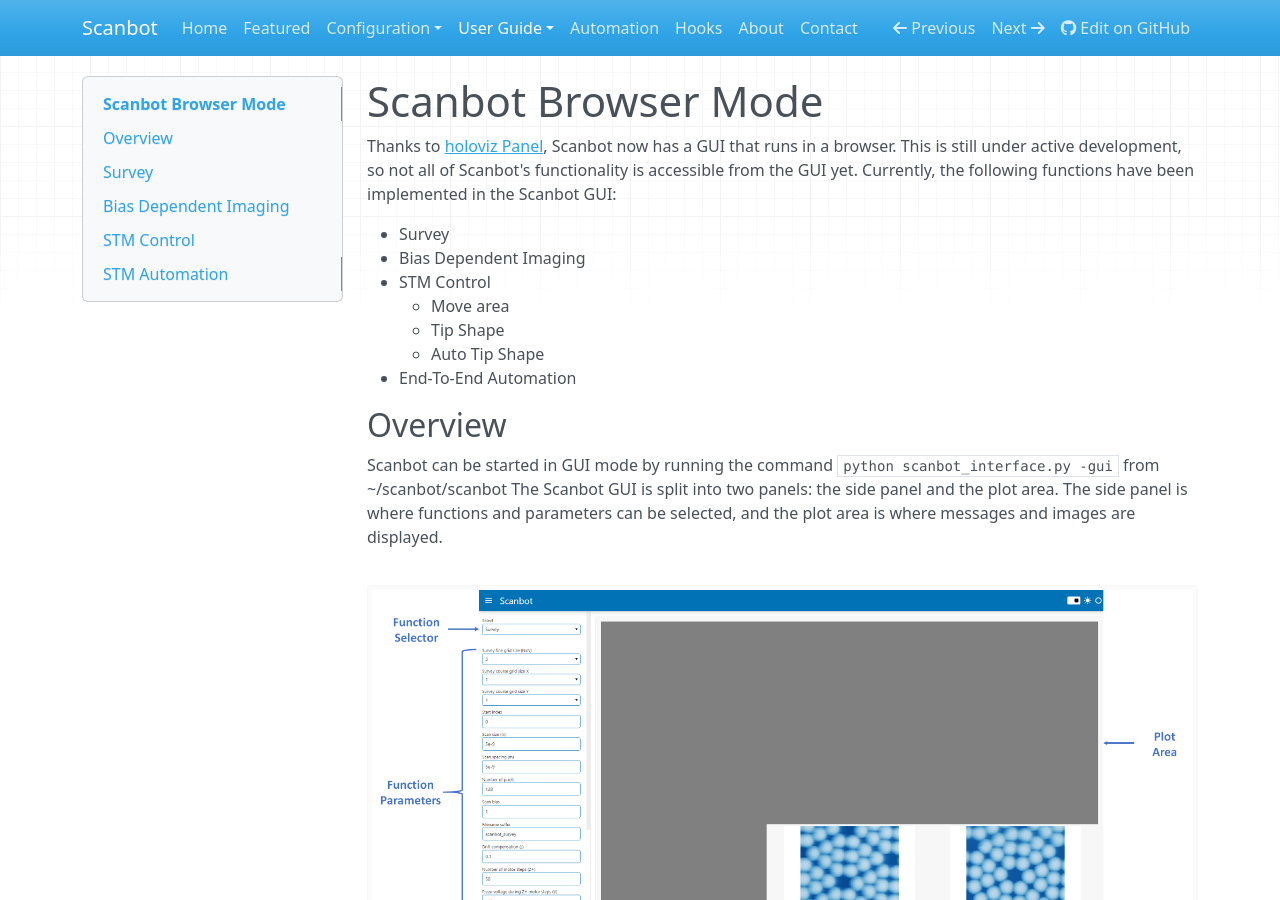
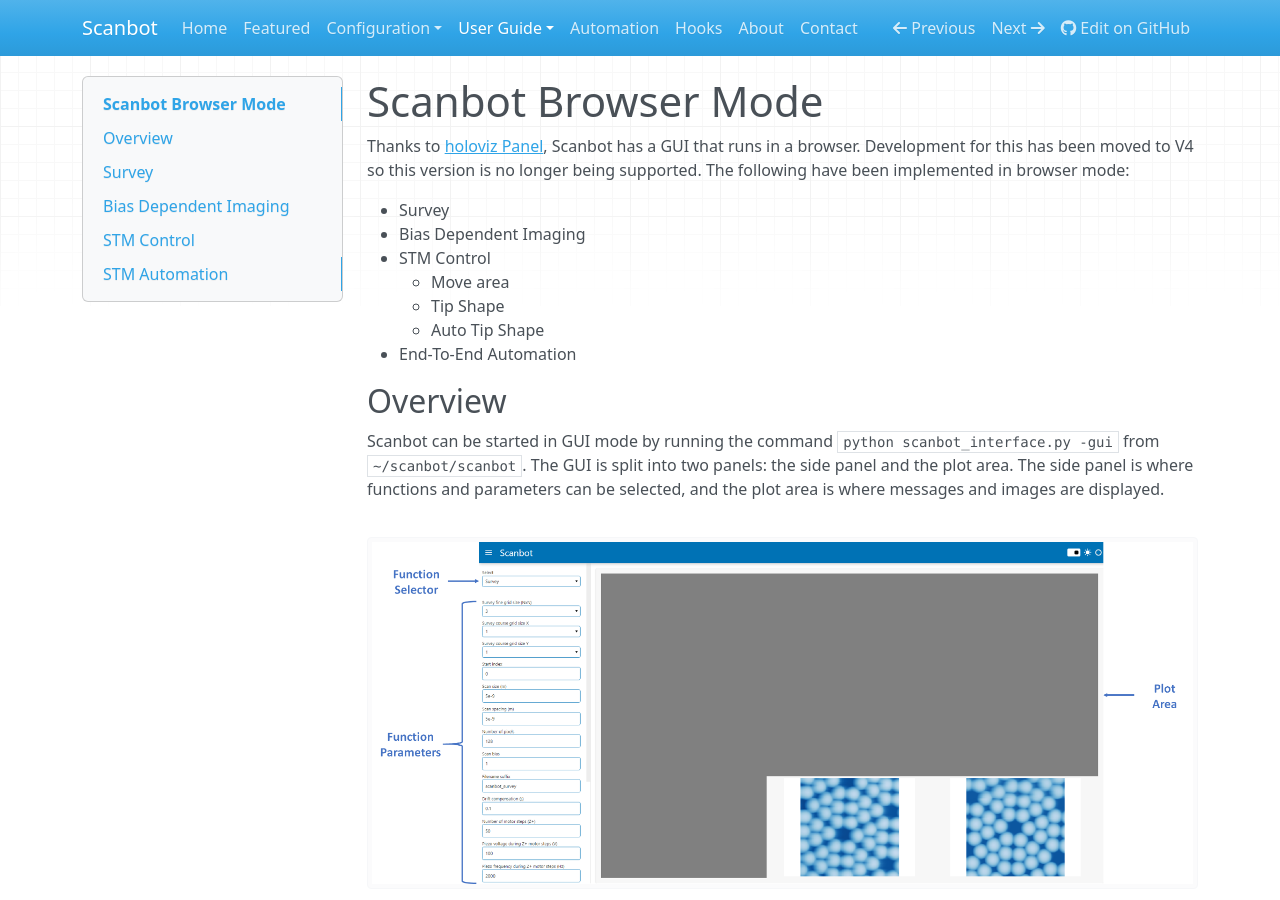
Before and after one commit to New-Horizons-SPM/scanbot, an MkDocs documentation site: the page built from docs/gui.md, in a window 1280 px wide and 900 px high. Built offline with MkDocs 1.6.1, drawn with Linux system fonts in a browser that asks for light colours; nearby versions of some CDN libraries.

Commit message:
Docs updated for web-app and browser

````diff
--- a/docs/gui.md
+++ b/docs/gui.md
@@ -1,8 +1,8 @@
 # Scanbot Browser Mode
 
-Thanks to [holoviz Panel](https://panel.holoviz.org/), Scanbot now has a GUI that runs in a browser.
-This is still under active development, so not all of Scanbot's functionality is accessible from the GUI yet.
-Currently, the following functions have been implemented in the Scanbot GUI:
+Thanks to [holoviz Panel](https://panel.holoviz.org/), Scanbot has a GUI that runs in a browser.
+Development for this has been moved to V4 so this version is no longer being supported.
+The following have been implemented in browser mode:
 
 * Survey
 * Bias Dependent Imaging
@@ -14,8 +14,8 @@
 
 ## Overview
 
-Scanbot can be started in GUI mode by running the command ```python scanbot_interface.py -gui``` from ~/scanbot/scanbot
-The Scanbot GUI is split into two panels: the side panel and the plot area. The side panel is where functions and parameters can be selected,
+Scanbot can be started in GUI mode by running the command ```python scanbot_interface.py -gui``` from ```~/scanbot/scanbot```.
+The GUI is split into two panels: the side panel and the plot area. The side panel is where functions and parameters can be selected,
 and the plot area is where messages and images are displayed.
 
 ![survey_window](guiim/surveywindow.png)
````
Also changed, not shown: docs/index.md (+9 -2 lines), docs/web-app.md (+8 -6 lines).
